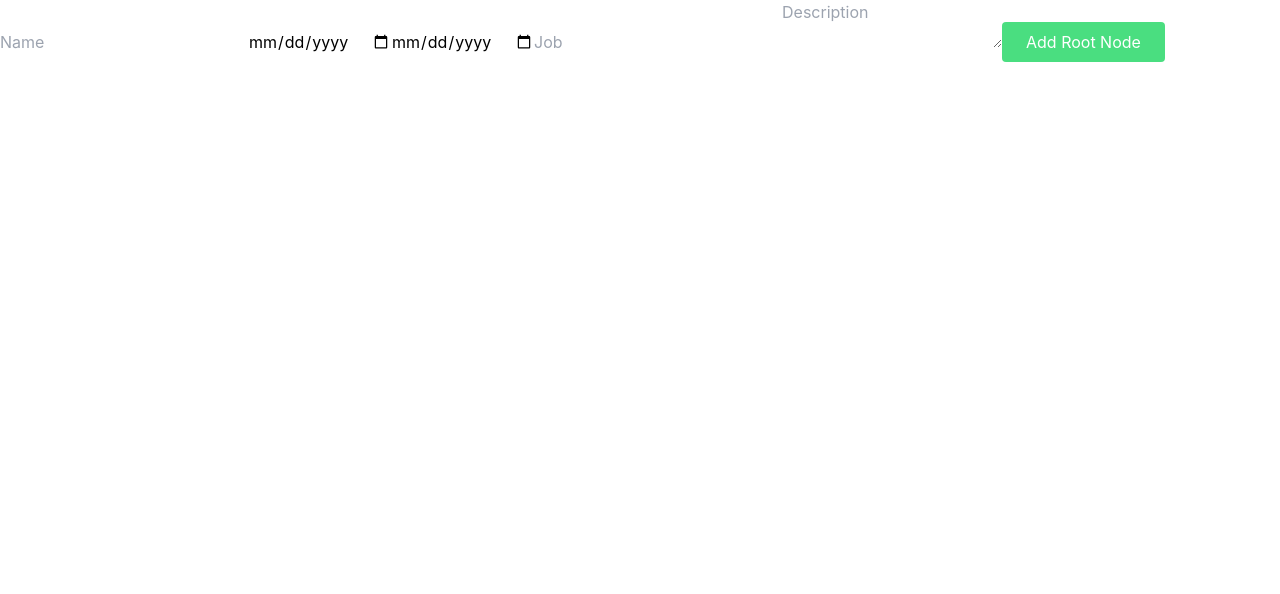
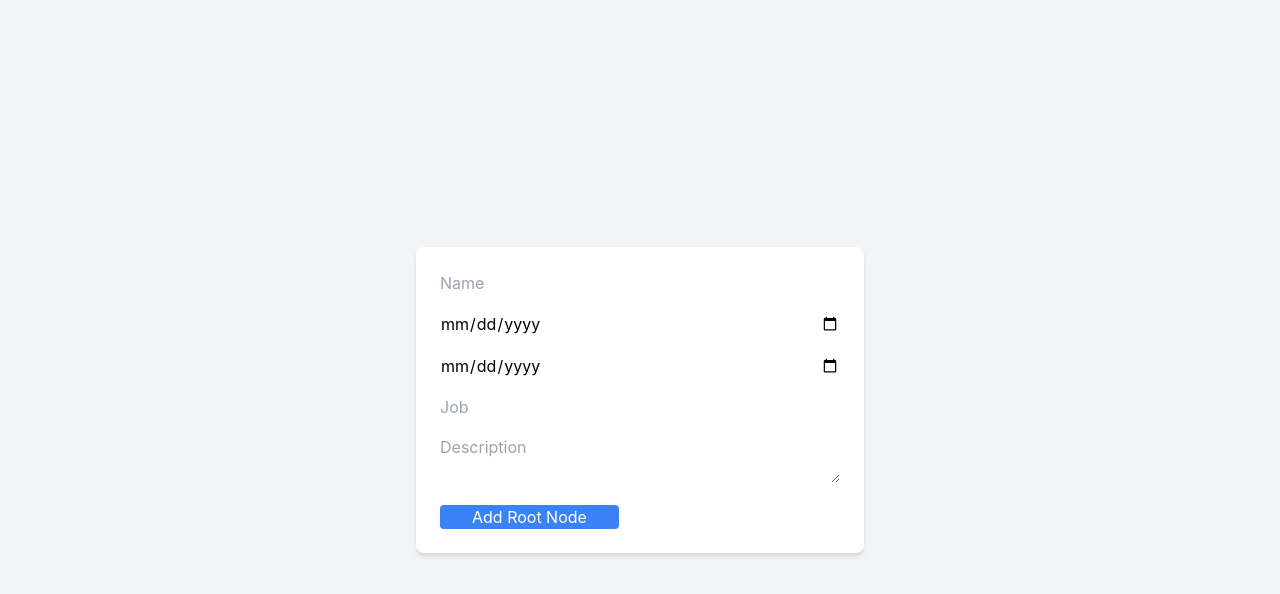
Before and after one commit to MartinaKostic/Family-tree, a React (Create React App) app in the folder frontend/: page /add-root-node in a window 1280 px wide. Shown: the top 594 px of the page. Built offline with nearby package versions, Linux system fonts and the light colour scheme.

Commit message:
debugging

```diff
--- a/frontend/src/api/ApiCalls.js
+++ b/frontend/src/api/ApiCalls.js
@@ -3,7 +3,7 @@ import { transformData } from "../helpers/transformData";
 
 const fetchRootNode = async () => {
   try {
-    const response = await axiosInstance.get("/api/get-root-node");
+    const response = await axiosInstance.get("/get-root-node");
     return response.data;
   } catch (error) {
     console.error("Error fetching root node:", error);
@@ -13,7 +13,7 @@ const fetchRootNode = async () => {
 export const fetchFamilyTree = async () => {
   const rootNode = await fetchRootNode();
   if (rootNode) {
-    const response = await axiosInstance.get("/api/family-tree");
+    const response = await axiosInstance.get("/family-tree");
     const data = response.data;
     const records = transformData(data, rootNode);
     return records;
@@ -22,7 +22,7 @@ export const fetchFamilyTree = async () => {
 
 export const addPerson = async (data) => {
   console.log("adding person");
-  const response = await axiosInstance.post("/api/add-person", data);
+  const response = await axiosInstance.post("/add-person", data);
   return response;
 };
 
@@ -48,7 +48,7 @@ export const editPerson = async (personId, updateData) => {
 
 export const signUp = async (userData) => {
   try {
-    const response = await axiosInstance.post("api/signup", userData);
+    const response = await axiosInstance.post("/signup", userData);
     return response.data;
   } catch (error) {
     throw error.response.data;
@@ -57,7 +57,7 @@ export const signUp = async (userData) => {
 
 export const signIn = async (userData) => {
   try {
-    const response = await axiosInstance.post("api/signin", userData);
+    const response = await axiosInstance.post("/signin", userData);
     return response.data;
   } catch (error) {
     throw error.response.data;
@@ -67,7 +67,7 @@ export const signIn = async (userData) => {
 export const addRootNode = async (rootNodeDetails) => {
   try {
     const response = await axiosInstance.post(
-      "/api/create-root-node",
+      "/create-root-node",
       rootNodeDetails,
       {
         headers: {
--- a/frontend/src/components/SignIn/SignIn.js
+++ b/frontend/src/components/SignIn/SignIn.js
@@ -21,8 +21,8 @@ function SignIn() {
     e.preventDefault();
     try {
       const response = await signIn(formData);
-      const { token } = response.data;
-      localStorage.setItem("token", token); // Store the token
+      localStorage.setItem("token", response.token); // Store the token
+      localStorage.setItem("userId", response.user.id.low);
       navigate("/familytree");
     } catch (err) {
       setError(err.message || "Failed to sign in");
--- a/frontend/src/components/SignUp/AddRouteNode.js
+++ b/frontend/src/components/SignUp/AddRouteNode.js
@@ -19,16 +19,22 @@ function AddRootNode() {
   const handleSubmit = async (e) => {
     e.preventDefault();
     try {
-      await addRootNode(formData);
-      navigate("/familytree");
+      const userId = localStorage.getItem("userId");
+      const completeFormData = { ...formData, userId };
+      await addRootNode(completeFormData);
+      navigate("/familytree"); // Adjust the navigation target as needed
     } catch (error) {
       console.error("Failed to add root node:", error);
     }
   };
 
   return (
-    <div className="form-container">
-      <form onSubmit={handleSubmit}>
+    <div className="flex justify-center items-center min-h-screen bg-gray-100">
+      <form
+        onSubmit={handleSubmit}
+        className="py-6 px-6 bg-white rounded-lg shadow-md w-full max-w-md"
+      >
+        <div className="mb-4">
           <input
             type="text"
             name="name"
@@ -36,36 +42,50 @@ function AddRootNode() {
             onChange={handleChange}
             placeholder="Name"
             required
+            className="input input-bordered w-full"
           />
+        </div>
+        <div className="mb-4">
           <input
             type="date"
             name="birthDate"
             value={formData.birthDate}
             onChange={handleChange}
             required
+            className="input input-bordered w-full"
           />
+        </div>
+        <div className="mb-4">
           <input
             type="date"
             name="deathDate"
             value={formData.deathDate}
             onChange={handleChange}
+            className="input input-bordered w-full"
           />
+        </div>
+        <div className="mb-4">
           <input
             type="text"
             name="job"
             value={formData.job}
             onChange={handleChange}
             placeholder="Job"
+            className="input input-bordered w-full"
           />
+        </div>
+        <div className="mb-4">
           <textarea
             name="description"
             value={formData.description}
             onChange={handleChange}
             placeholder="Description"
+            className="textarea textarea-bordered w-full"
           />
+        </div>
         <button
           type="submit"
-          className="px-6 py-2 bg-green-400 text-white rounded hover:bg-green-600 transition duration-200 ease-in-out"
+          className="btn btn-primary px-8 rounded bg-blue-500 hover:bg-blue-600 text-white"
         >
           Add Root Node
         </button>
--- a/frontend/src/components/SignUp/SignUp.js
+++ b/frontend/src/components/SignUp/SignUp.js
@@ -20,10 +20,12 @@ function SignUp() {
   };
   const handleSubmit = async (e) => {
     e.preventDefault();
+
     try {
       const response = await signUp(formData);
-      const { token } = response.data;
-      localStorage.setItem("token", token); // Store the token
+      console.log("Sign Up Response:", response);
+      localStorage.setItem("token", response.token); // Store the token
+      localStorage.setItem("userId", response.user.id.low);
       navigate("/add-root-node"); // Redirect to root node form page
     } catch (err) {
       setError(err.message || "Failed to sign up");
```
Also changed, not shown: 1 other file (tests, documents, lock files or other folders). Lines whose indentation alone changed are shown as unchanged.
